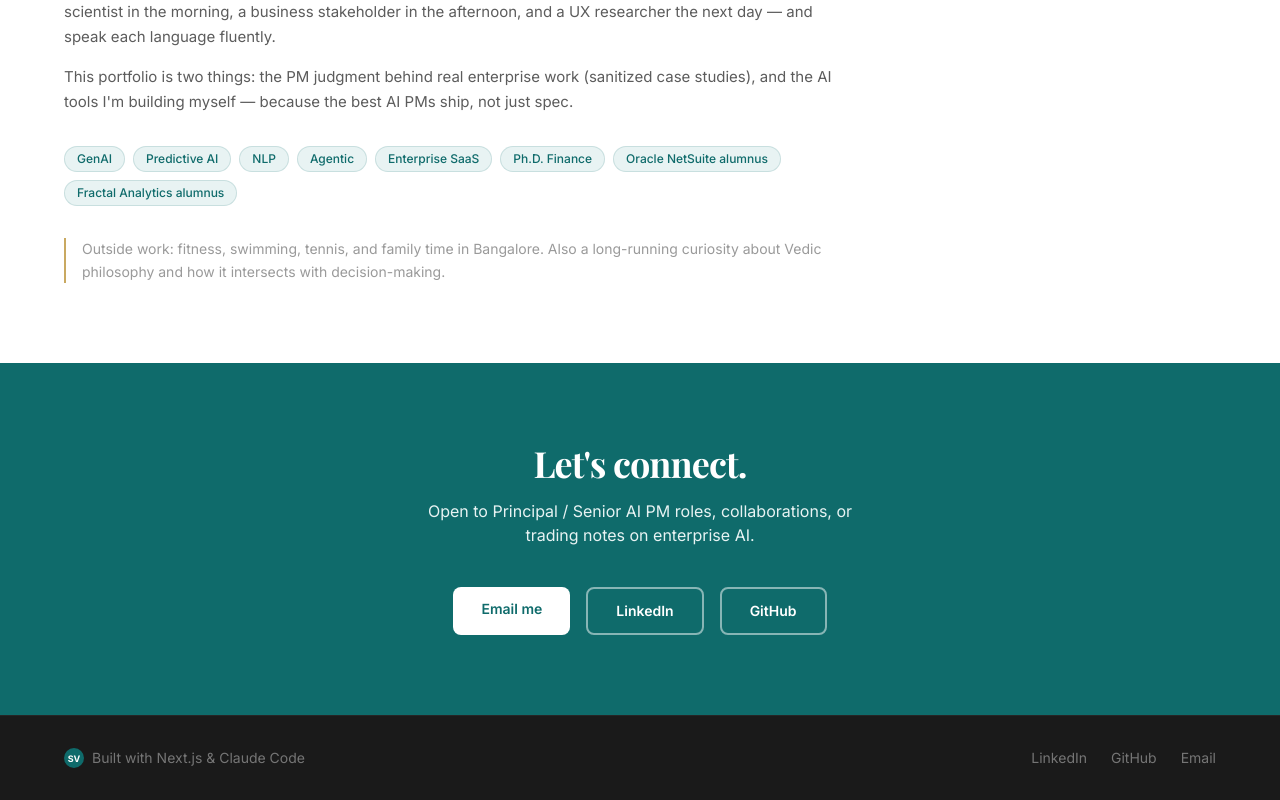
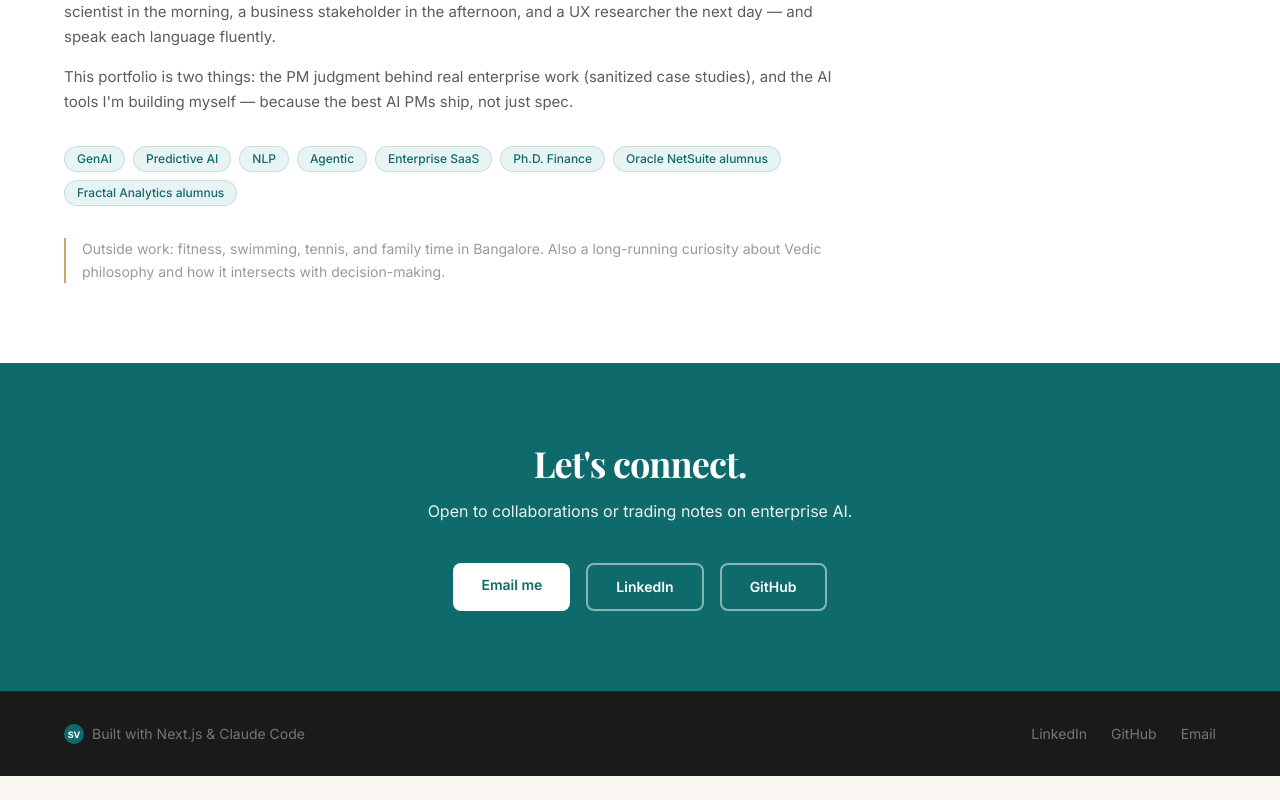
Before and after one commit to Shubhendu123/Shubhendu_Portfolio, a Next.js app in the folder portfolio-site/: page / in a window 1280 px wide. Shown: the part 3799-4599 px from the top of the page. After the commit the page ends 4575 px from the top, so only its background shows below. Built offline with nearby package versions, Linux system fonts and the light colour scheme.

Commit message:
Trim "Let's connect" subline to focus on collaboration
Co-Authored-By: Claude Opus 4.7 (1M context) <noreply@anthropic.com>

```diff
--- a/portfolio-site/src/app/page.tsx
+++ b/portfolio-site/src/app/page.tsx
@@ -475,7 +475,7 @@ export default function Home() {
             Let&apos;s connect.
           </h2>
           <p className="text-[#E8F3F3] text-base mb-10 max-w-md mx-auto">
-            Open to Principal / Senior AI PM roles, collaborations, or trading notes on enterprise AI.
+            Open to collaborations or trading notes on enterprise AI.
           </p>
           <div className="flex justify-center gap-4 flex-wrap">
             <a
```
